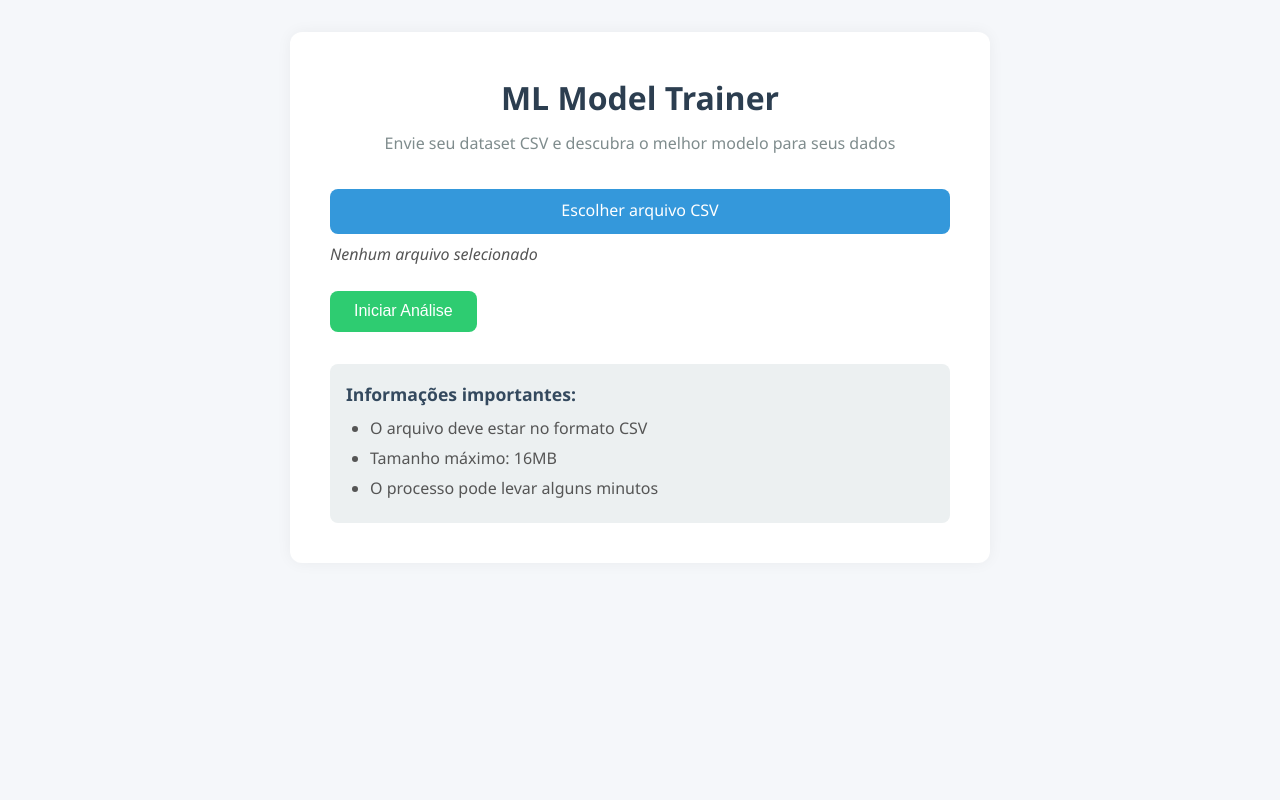
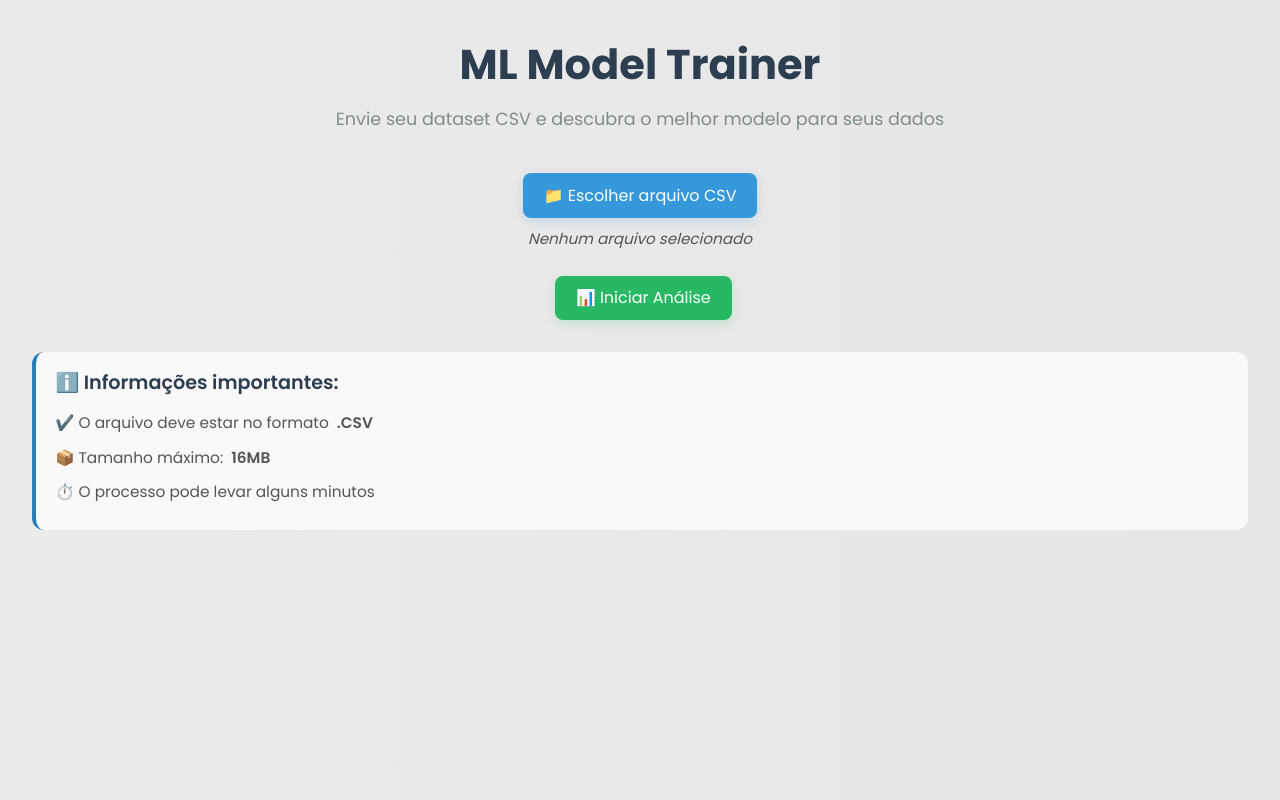
Before and after one commit to liana-cs/ConvertionRate-AM, a Flask app: page / in a window 1280 px wide. Run offline with Flask 3, Linux system fonts and the light colour scheme.

Commit message:
refactor: melhorias no style do index.html

```diff
--- a/interface/templates/index.html
+++ b/interface/templates/index.html
@@ -5,10 +5,10 @@
     <meta name="viewport" content="width=device-width, initial-scale=1.0" />
     <title>ML Model Trainer</title>
     <link
+      href="https://fonts.googleapis.com/css2?family=Poppins:wght@400;600;700&display=swap"
       rel="stylesheet"
-      href="{{ url_for('static', filename='styles.css') }}"
     />
-    <link rel="stylesheet" href="style.css" />
+    <link rel="stylesheet" href="indexStyle.css" />
   </head>
   <body>
     <div class="container">
@@ -41,22 +41,27 @@
               id="fileInput"
             />
             <label for="fileInput" class="file-label"
-              >Escolher arquivo CSV</label
+              >📁 Escolher arquivo CSV</label
             >
             <span class="file-name" id="fileName"
               >Nenhum arquivo selecionado</span
             >
           </div>
 
-          <button type="submit" class="submit-btn">Iniciar Análise</button>
+          <button type="submit" class="submit-btn">📊 Iniciar Análise</button>
         </form>
 
         <div class="info-section">
-          <h3 class="info-title">Informações importantes:</h3>
+          <h3 class="info-title">ℹ️ Informações importantes:</h3>
           <ul class="info-list">
-            <li class="info-item">O arquivo deve estar no formato CSV</li>
-            <li class="info-item">Tamanho máximo: 16MB</li>
-            <li class="info-item">O processo pode levar alguns minutos</li>
+            <li class="info-item">
+              ✔️ O arquivo deve estar no formato
+              <span style="font-weight: 600">.CSV</span>
+            </li>
+            <li class="info-item">
+              📦 Tamanho máximo: <span style="font-weight: 600">16MB</span>
+            </li>
+            <li class="info-item">⏱️ O processo pode levar alguns minutos</li>
           </ul>
         </div>
       </div>
--- /dev/null
+++ b/interface/templates/indexStyle.css
@@ -0,0 +1,200 @@
+/* Reset básico */
+* {
+  margin: 0;
+  padding: 0;
+  box-sizing: border-box;
+}
+
+body {
+  font-family: "Poppins", sans-serif;
+  background: linear-gradient(to right, #ebebeb, #e7e6e6);
+  color: #2c3e50;
+  line-height: 1.6;
+  min-height: 100vh;
+  padding: 2rem;
+}
+
+/* Layout geral */
+.page-wrapper {
+  max-width: 1200px;
+  margin: 0 auto;
+  display: flex;
+  flex-direction: column;
+  gap: 2rem;
+}
+
+/* Header */
+.header {
+  text-align: center;
+  padding-bottom: 1.5rem;
+}
+
+.title {
+  font-size: 2.6rem;
+  font-weight: 700;
+  color: #2c3e50;
+}
+
+.subtitle {
+  font-size: 1.1rem;
+  color: #7f8c8d;
+  margin-top: 0.4rem;
+  max-width: 90%;
+  margin-inline: auto;
+}
+
+/* Seção do formulário (em um card) */
+.upload-card {
+  background-color: #fff;
+  padding: 2rem;
+  border-radius: 18px;
+  box-shadow: 0 12px 35px rgba(0, 0, 0, 0.08);
+  transition: box-shadow 0.3s ease;
+}
+
+.upload-card:hover {
+  box-shadow: 0 16px 40px rgba(0, 0, 0, 0.1);
+}
+
+.upload-section {
+  margin-top: 1rem;
+}
+
+/* Alertas */
+.alert {
+  padding: 1rem;
+  border-radius: 8px;
+  margin-bottom: 1rem;
+  font-weight: 500;
+  background-color: #fffafa;
+  font-size: 0.95rem;
+  box-shadow: 0 2px 6px rgba(0, 0, 0, 0.05);
+}
+
+.alert-success {
+  background-color: #d4edda;
+  color: #155724;
+  border-left: 5px solid #28a745;
+}
+
+.alert-error {
+  background-color: #f8d7da;
+  color: #721c24;
+  border-left: 5px solid #dc3545;
+}
+
+/* Input de arquivo */
+.file-input-container {
+  display: flex;
+  flex-direction: column;
+  gap: 0.6rem;
+  margin-bottom: 1.5rem;
+  align-items: center;
+}
+
+.file-input {
+  display: none;
+}
+
+.file-label {
+  background-color: #3498db;
+  color: #fff;
+  padding: 0.6rem 1.3rem;
+  border-radius: 8px;
+  text-align: center;
+  cursor: pointer;
+  transition: all 0.3s ease;
+  box-shadow: 0 4px 12px rgba(52, 152, 219, 0.2);
+  font-size: 1rem;
+  width: auto;
+  display: inline-block;
+}
+
+.file-label:hover {
+  background-color: #2980b9;
+  transform: translateY(-1px);
+}
+
+.file-name {
+  font-style: italic;
+  color: #555;
+  font-size: 0.95rem;
+  text-align: center;
+}
+
+/* Botão de envio */
+.submit-btn {
+  background-color: #26b863;
+  color: white;
+  margin-left: 43%;
+  padding: 0.6rem 1.3rem;
+  border: none;
+  border-radius: 8px;
+  cursor: pointer;
+  font-size: 1rem;
+  font-family: "poppins", sans-serif;
+  transition: all 0.3s ease;
+  box-shadow: 0 4px 12px rgba(46, 204, 113, 0.2);
+  width: auto;
+  align-self: center;
+}
+
+.submit-btn:hover {
+  background-color: #289254;
+  transform: translateY(-1px);
+}
+
+/* Seção de informações */
+.info-section {
+  background-color: #f9f9f9;
+  padding: 1rem 1.2rem;
+  border-left: 4px solid #2980b9;
+  border-radius: 12px;
+  margin-top: 2rem;
+}
+
+.info-title {
+  font-size: 1.2rem;
+  margin-bottom: 0.8rem;
+  color: #2c3e50;
+  font-weight: 600;
+}
+
+.info-list {
+  list-style: none;
+  padding-left: 0;
+}
+
+.info-item {
+  margin-bottom: 0.6rem;
+  color: #555;
+  font-size: 0.96rem;
+  display: flex;
+  align-items: center;
+  gap: 0.5rem;
+}
+
+/* Responsivo */
+@media (max-width: 600px) {
+  body {
+    padding: 1rem;
+  }
+
+  .title {
+    font-size: 2rem;
+  }
+
+  .subtitle {
+    font-size: 1rem;
+  }
+
+  .file-label,
+  .submit-btn {
+    font-size: 0.95rem;
+    padding: 0.6rem 1rem;
+  }
+
+  .upload-card {
+    padding: 1.5rem 1rem;
+  }
+}
--- a/interface/templates/style.css
+++ /dev/null
@@ -1,152 +0,0 @@
-/* Reset básico */
-* {
-  margin: 0;
-  padding: 0;
-  box-sizing: border-box;
-}
-
-body {
-  font-family: "Segoe UI", Tahoma, Geneva, Verdana, sans-serif;
-  background-color: #f5f7fa;
-  color: #333;
-  line-height: 1.6;
-  padding: 2rem;
-}
-
-/* Container principal */
-.container {
-  max-width: 700px;
-  margin: 0 auto;
-  background-color: #fff;
-  padding: 2.5rem;
-  border-radius: 12px;
-  box-shadow: 0 0 15px rgba(0, 0, 0, 0.05);
-}
-
-/* Cabeçalho */
-.header {
-  text-align: center;
-  margin-bottom: 2rem;
-}
-
-.title {
-  font-size: 2rem;
-  color: #2c3e50;
-}
-
-.subtitle {
-  font-size: 1rem;
-  color: #7f8c8d;
-  margin-top: 0.5rem;
-}
-
-/* Alertas de mensagem */
-.alert {
-  padding: 1rem;
-  border-radius: 6px;
-  margin-bottom: 1rem;
-  font-weight: 500;
-}
-
-.alert-success {
-  background-color: #d4edda;
-  color: #155724;
-}
-
-.alert-error {
-  background-color: #f8d7da;
-  color: #721c24;
-}
-
-/* Seção de upload */
-.upload-section {
-  margin-top: 1rem;
-}
-
-/* Input de arquivo */
-.file-input-container {
-  display: flex;
-  flex-direction: column;
-  gap: 0.5rem;
-  margin-bottom: 1.5rem;
-}
-
-.file-input {
-  display: none;
-}
-
-.file-label {
-  background-color: #3498db;
-  color: #fff;
-  padding: 0.6rem 1.2rem;
-  border-radius: 8px;
-  text-align: center;
-  cursor: pointer;
-  transition: background-color 0.3s;
-}
-
-.file-label:hover {
-  background-color: #2980b9;
-}
-
-.file-name {
-  font-style: italic;
-  color: #555;
-}
-
-/* Botão de envio */
-.submit-btn {
-  background-color: #2ecc71;
-  color: white;
-  padding: 0.7rem 1.5rem;
-  border: none;
-  border-radius: 8px;
-  cursor: pointer;
-  font-size: 1rem;
-  transition: background-color 0.3s;
-}
-
-.submit-btn:hover {
-  background-color: #27ae60;
-}
-
-/* Seção de informações */
-.info-section {
-  background-color: #ecf0f1;
-  padding: 1rem;
-  border-radius: 8px;
-  margin-top: 2rem;
-}
-
-.info-title {
-  margin-bottom: 0.5rem;
-  font-size: 1.1rem;
-  color: #34495e;
-}
-
-.info-list {
-  list-style-type: disc;
-  padding-left: 1.5rem;
-}
-
-.info-item {
-  margin-bottom: 0.3rem;
-  color: #555;
-}
-
-/* Responsivo */
-@media (max-width: 600px) {
-  .container {
-    padding: 1.5rem;
-  }
-
-  .title {
-    font-size: 1.6rem;
-  }
-
-  .submit-btn,
-  .file-label {
-    font-size: 0.95rem;
-    padding: 0.6rem 1rem;
-  }
-}
```
Also changed, not shown: interface/templates/resultsStyle.css (added).
